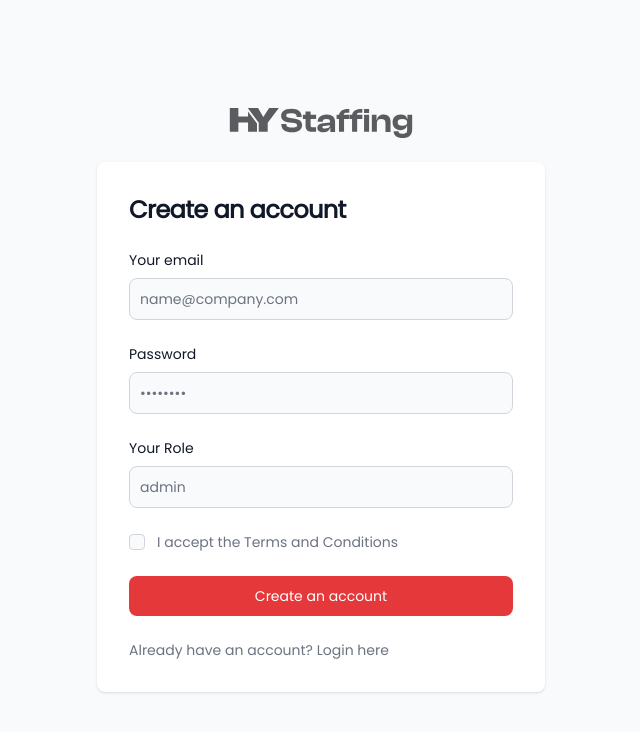
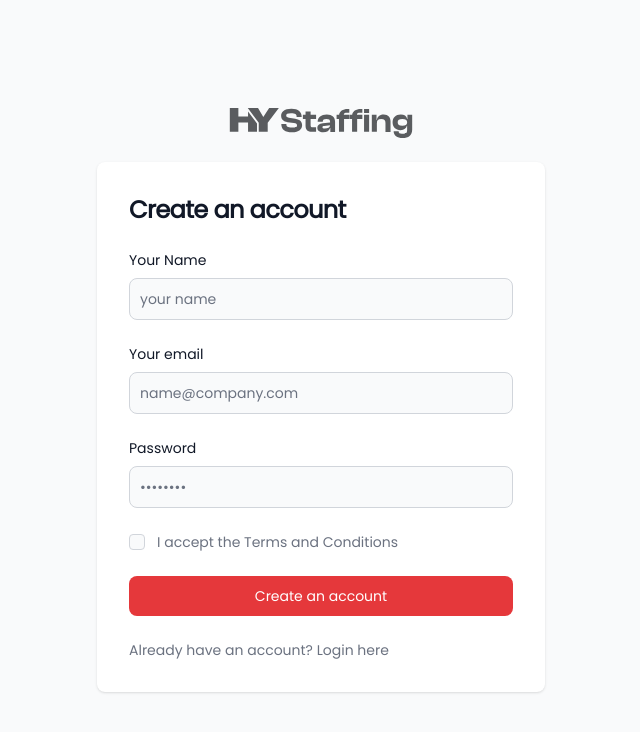
Before and after one commit to Rashad-Stack/job-portal-v2-dashboard, a React (Vite) app: page /register in a window 1280 px wide. Shown: the top 732 px of the page, without its empty margins (319-959 px from the left). Built offline with nearby package versions, Linux system fonts and the light colour scheme.

Commit message:
register complete

```diff
--- a/package.json
+++ b/package.json
@@ -13,13 +13,13 @@
     "@fontsource/manrope": "^5.1.0",
     "@fontsource/poppins": "^5.1.0",
     "@fontsource/urbanist": "^5.1.0",
-    "axios": "^1.7.7",
+    "axios": "^1.8.4",
     "flowbite": "^2.5.2",
     "flowbite-react": "^0.10.1",
     "react": "^18.3.1",
     "react-dom": "^18.3.1",
     "react-icons": "^5.3.0",
-    "react-router-dom": "^6.26.2"
+    "react-router-dom": "^6.30.0"
   },
   "devDependencies": {
     "@eslint/js": "^9.9.0",
--- a/src/pages/Register/Register.jsx
+++ b/src/pages/Register/Register.jsx
@@ -1,7 +1,41 @@
-import Logo from '../../components/common/Logo';
-import { Link } from 'react-router-dom';
+import React, { useState } from "react";
+import Logo from "../../components/common/Logo";
+import { Link, useNavigate } from "react-router-dom";
+import axios from "axios";
 
 export default function Register() {
+  const [name, setName] = useState("");
+  const [email, setEmail] = useState("");
+  const [password, setPassword] = useState("");
+  const [error, setError] = useState("");
+  const [loading, setLoading] = useState(false);
+  const navigate = useNavigate();
+
+  const handleSubmit = async (e) => {
+    e.preventDefault();
+    setLoading(true);
+    setError("");
+
+    try {
+      const response = await axios.post(
+        "http://localhost:3000/api/v1/user/create",
+        {
+          name,
+          email,
+          password,
+        }
+      );
+      console.log(response);
+
+      // On successful sign-up, redirect to login
+
+      navigate("/login"); // Redirect to sign-in page
+    } catch (err) {
+      setError("Error signing up. Please try again.");
+    } finally {
+      setLoading(false);
+    }
+  };
   return (
     <section className="bg-gray-50 dark:bg-gray-900">
       <div className="flex flex-col items-center justify-center px-6 py-8 mx-auto md:h-screen lg:py-0">
@@ -19,6 +53,24 @@ export default function Register() {
             <form className="space-y-4 md:space-y-6" action="#">
               <div>
                 <label
+                  htmlFor="name"
+                  className="block mb-2 text-sm font-medium text-gray-900 dark:text-white"
+                >
+                  Your Name
+                </label>
+                <input
+                  type="text"
+                  name="name"
+                  id="name"
+                  value={name}
+                  className="bg-gray-50 border border-gray-300 text-gray-900 text-sm rounded-lg focus:ring-primary-600 focus:border-primary-600 block w-full p-2.5 dark:bg-gray-700 dark:border-gray-600 dark:placeholder-gray-400 dark:text-white dark:focus:ring-blue-500 dark:focus:border-blue-500"
+                  placeholder="your name"
+                  required=""
+                  onChange={(e) => setName(e.target.value)}
+                />
+              </div>
+              <div>
+                <label
                   htmlFor="email"
                   className="block mb-2 text-sm font-medium text-gray-900 dark:text-white"
                 >
@@ -27,10 +79,12 @@ export default function Register() {
                 <input
                   type="email"
                   name="email"
+                  value={email}
                   id="email"
                   className="bg-gray-50 border border-gray-300 text-gray-900 text-sm rounded-lg focus:ring-primary-600 focus:border-primary-600 block w-full p-2.5 dark:bg-gray-700 dark:border-gray-600 dark:placeholder-gray-400 dark:text-white dark:focus:ring-blue-500 dark:focus:border-blue-500"
                   placeholder="name@company.com"
                   required=""
+                  onChange={(e) => setEmail(e.target.value)}
                 />
               </div>
               <div>
@@ -43,28 +97,15 @@ export default function Register() {
                 <input
                   type="password"
                   name="password"
+                  value={password}
+                  onChange={(e) => setPassword(e.target.value)}
                   id="password"
                   placeholder="••••••••"
                   className="bg-gray-50 border border-gray-300 text-gray-900 text-sm rounded-lg focus:ring-primary-600 focus:border-primary-600 block w-full p-2.5 dark:bg-gray-700 dark:border-gray-600 dark:placeholder-gray-400 dark:text-white dark:focus:ring-blue-500 dark:focus:border-blue-500"
                   required=""
                 />
               </div>
-              <div>
-                <label
-                  htmlFor="role"
-                  className="block mb-2 text-sm font-medium text-gray-900 dark:text-white"
-                >
-                  Your Role
-                </label>
-                <input
-                  type="text"
-                  name="role"
-                  id="role"
-                  className="bg-gray-50 border border-gray-300 text-gray-900 text-sm rounded-lg focus:ring-primary-600 focus:border-primary-600 block w-full p-2.5 dark:bg-gray-700 dark:border-gray-600 dark:placeholder-gray-400 dark:text-white dark:focus:ring-blue-500 dark:focus:border-blue-500"
-                  placeholder="admin"
-                  required=""
-                />
-              </div>
+
               <div className="flex items-start">
                 <div className="flex items-center h-5">
                   <input
@@ -72,13 +113,16 @@ export default function Register() {
                     aria-describedby="terms"
                     type="checkbox"
                     className="w-4 h-4 border border-gray-300 rounded bg-gray-50 focus:ring-3 focus:ring-primary-300 dark:bg-gray-700 dark:border-gray-600 dark:focus:ring-primary-600 dark:ring-offset-gray-800"
-                    required=""
+                    required
                   />
                 </div>
                 <div className="ml-3 text-sm">
                   <label htmlFor="terms" className="font-light text-gray-500">
-                    I accept the{' '}
-                    <Link className="font-medium text-primary-600 hover:underline" href="#">
+                    I accept the{" "}
+                    <Link
+                      className="font-medium text-primary-600 hover:underline"
+                      href="#"
+                    >
                       Terms and Conditions
                     </Link>
                   </label>
@@ -86,13 +130,18 @@ export default function Register() {
               </div>
               <button
                 type="submit"
+                disabled={loading}
+                onClick={handleSubmit}
                 className="w-full text-white bg-[#E5383B] font-medium rounded-[8px] text-sm px-5 py-2.5 text-center"
               >
                 Create an account
               </button>
               <p className="text-sm font-light text-gray-500">
-                Already have an account?{' '}
-                <Link to="/login" className="font-medium text-primary-600 hover:underline">
+                Already have an account?{" "}
+                <Link
+                  to="/login"
+                  className="font-medium text-primary-600 hover:underline"
+                >
                   Login here
                 </Link>
               </p>
```
Also changed, not shown: 1 other file (tests, documents, lock files or other folders).
